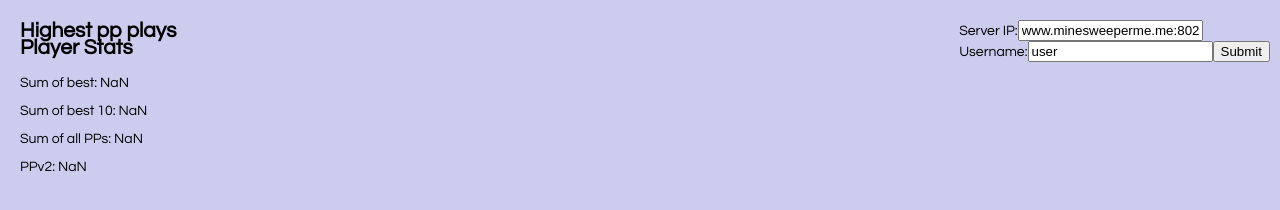
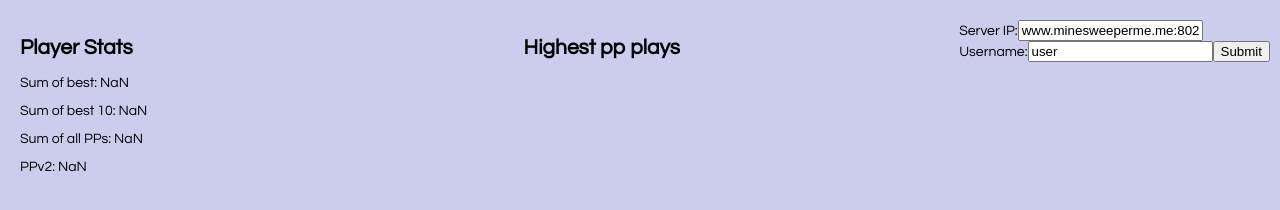
Before and after one commit to abertell/online-minesweeper, a React app in the folder app2/: page / in a window 1280 px wide. Built offline with nearby package versions, Linux system fonts and the light colour scheme.

Commit message:
Add files via upload

```diff
--- a/app2/src/index.css
+++ b/app2/src/index.css
@@ -10,6 +10,12 @@ body {
   left: 20px;
 }
 
+.top-plays {
+  position: fixed;
+  right: 600px;
+  top: 20px;
+}
+
 .user-info {
   position: fixed;
   top: 20px;
```
